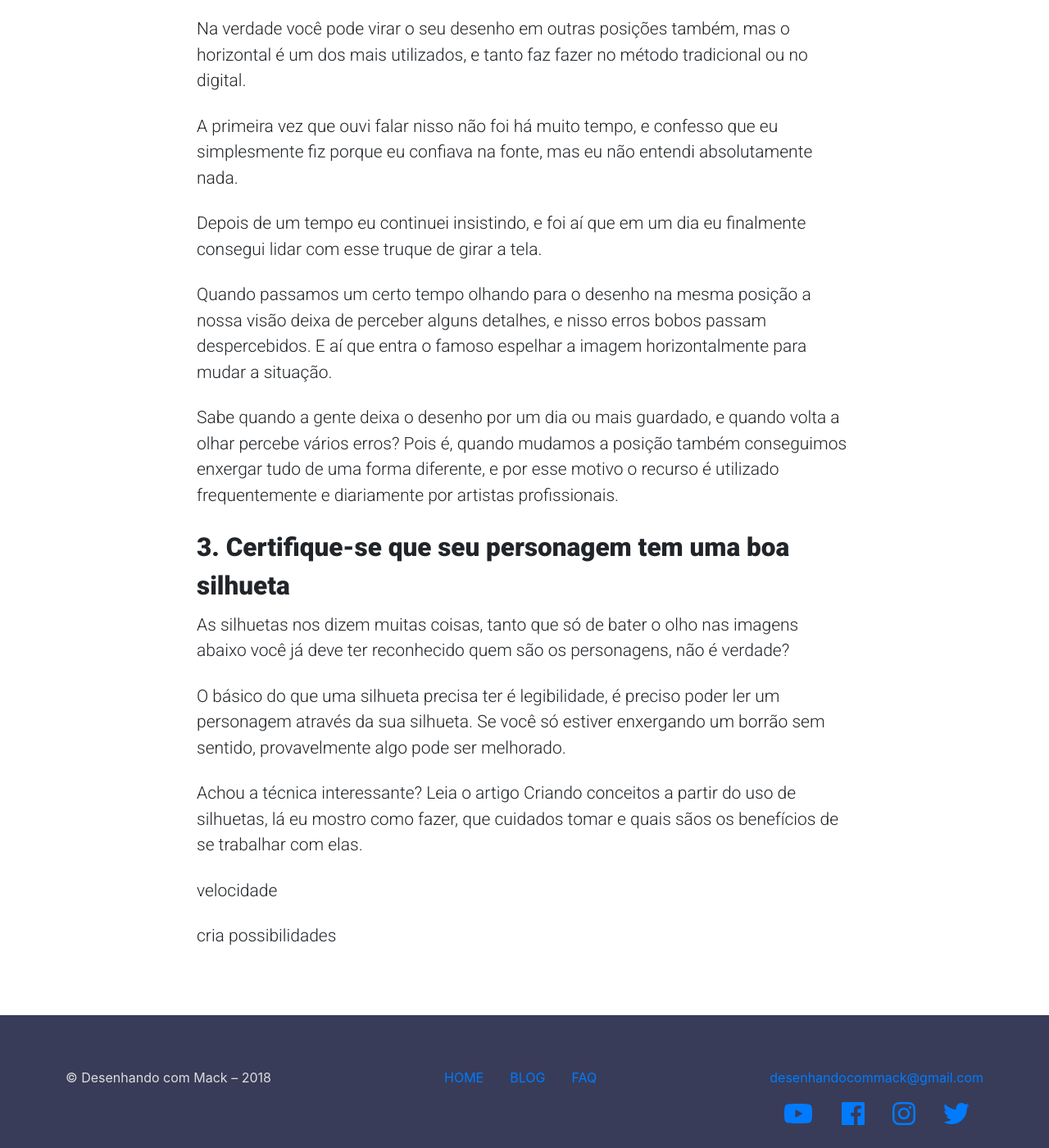
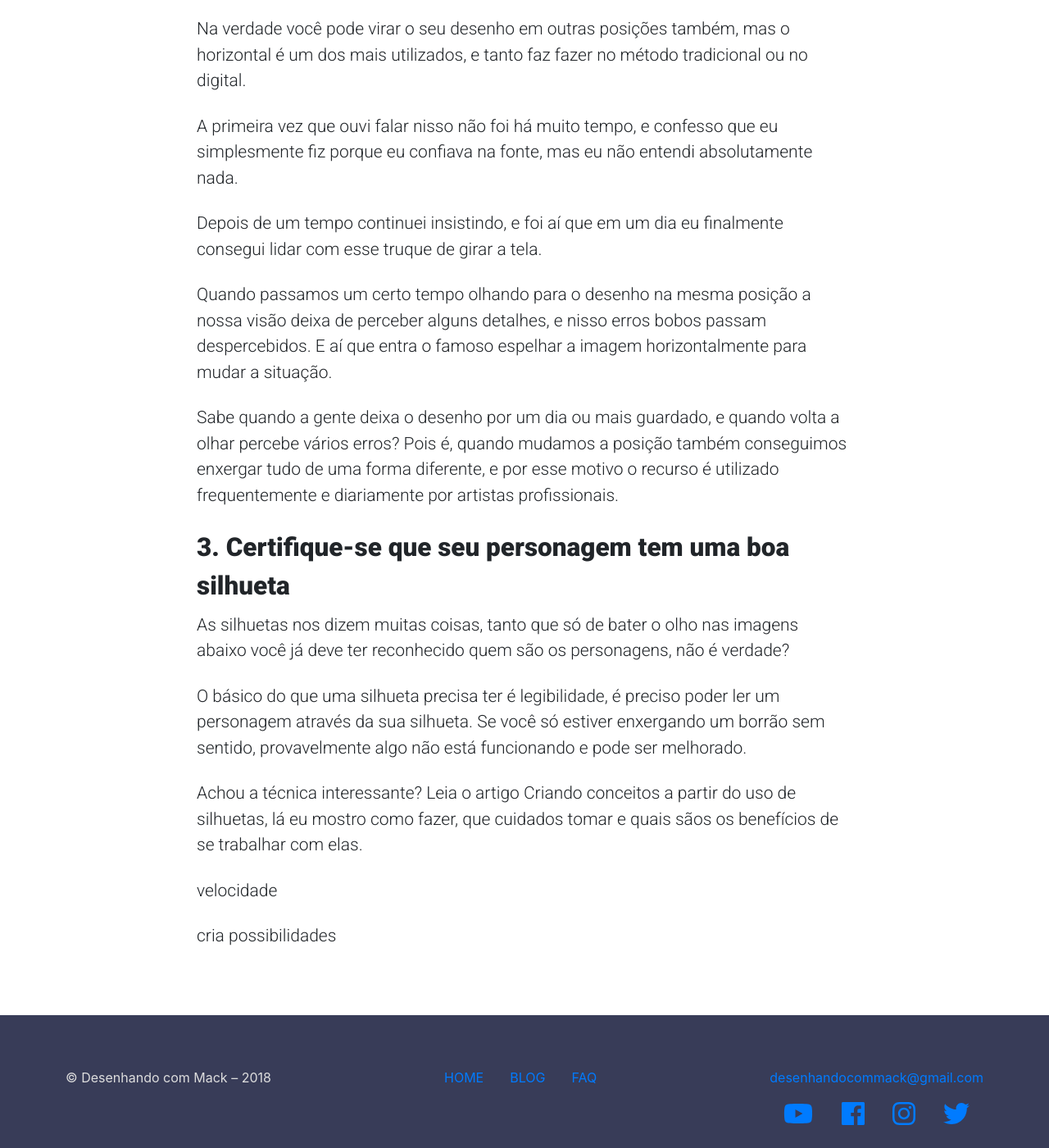
Before and after one commit to desenhandocommack/desenhandocommack.github.io, a Jekyll site: the page built from _posts/2018-07-10-7-macetes-para-melhorar-o-resultado-dos-seus-desenhos.md, in a window 1280 px wide and 1400 px high, scrolled down 2687 px. Shown: the whole window at 82% size. Built offline with Jekyll 4.4.1, drawn with Linux system fonts in a browser that asks for light colours; nearby versions of some CDN libraries; comment, search, counter and statistics services are not loaded.

Commit message:
Update Post “2018-07-10-7-macetes-para-melhorar-o-resultado-dos-seus-desenhos”

```diff
--- a/_posts/2018-07-10-7-macetes-para-melhorar-o-resultado-dos-seus-desenhos.md
+++ b/_posts/2018-07-10-7-macetes-para-melhorar-o-resultado-dos-seus-desenhos.md
@@ -5,6 +5,8 @@
 thumbnail: /images/uploads/thumbnail-test.png
 ---
 Todos nós queremos sempre desenhar melhor, e isso é um fato! Por isso separei 7 truques e algumas dicas extras que vão te ajudar!
+
+<!--more-->
 
 Seja qual for o seu nível de desenho atual, certamente você está sempre querendo que sua arte evolua.
 
@@ -43,7 +45,7 @@
 
 Os exercícios de aquecimento servem basicamente como preparo antes de começar a desenhar de verdade, e contribuem em vários aspectos, como:
 
-*  Relaxamento do corpo;
+* Relaxamento do corpo;
 * Destravar e soltar o traço;
 * Entrar no ritmo da atividade para concentrar e focar;
 * E ainda de bônus melhorar a nossa coordenação motora e o aspecto dos nossos traços;
@@ -64,7 +66,7 @@
 
 A primeira vez que ouvi falar nisso não foi há muito tempo, e confesso que eu simplesmente fiz porque eu confiava na fonte, mas eu não entendi absolutamente nada.
 
-Depois de um tempo eu continuei insistindo, e foi aí que em um dia eu finalmente consegui lidar com esse truque de girar a tela.
+Depois de um tempo continuei insistindo, e foi aí que em um dia eu finalmente consegui lidar com esse truque de girar a tela.
 
 Quando passamos um certo tempo olhando para o desenho na mesma posição a nossa visão deixa de perceber alguns detalhes, e nisso erros bobos passam despercebidos. E aí que entra o famoso espelhar a imagem horizontalmente para mudar a situação.
 
@@ -74,7 +76,7 @@
 
 As silhuetas nos dizem muitas coisas, tanto que só de bater o olho nas imagens abaixo você já deve ter reconhecido quem são os personagens, não é verdade?
 
-O básico do que uma silhueta precisa ter é legibilidade, é preciso poder ler um personagem através da sua silhueta. Se você só estiver enxergando um borrão sem sentido, provavelmente algo pode ser melhorado.
+O básico do que uma silhueta precisa ter é legibilidade, é preciso poder ler um personagem através da sua silhueta. Se você só estiver enxergando um borrão sem sentido, provavelmente algo não está funcionando e pode ser melhorado.
 
 Achou a técnica interessante? Leia o artigo Criando conceitos a partir do uso de silhuetas, lá eu mostro como fazer, que cuidados tomar e quais sãos os benefícios de se trabalhar com elas.
 
```
